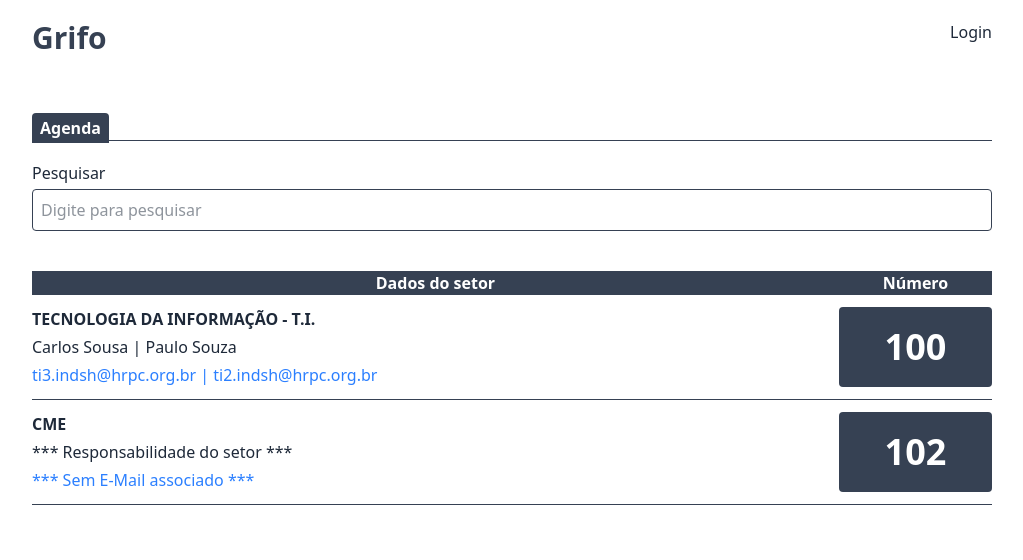
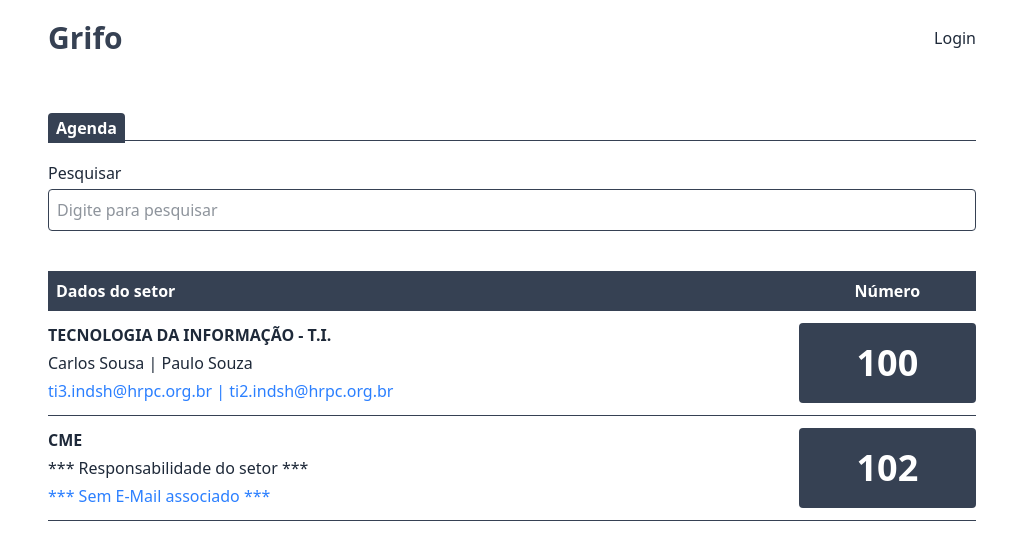
Before and after one commit to duble35/projeto_grifo, a React (Create React App) app in the folder gui/: page / in a window 1280 px wide. Shown: the top 560 px of the page, without its empty margins (128-1151 px from the left). Built offline with nearby package versions, Linux system fonts and the light colour scheme.

Commit message:
Atualização da interface gráfica da agenda

```diff
--- a/gui/src/pages/HomePage.jsx
+++ b/gui/src/pages/HomePage.jsx
@@ -1,46 +1,50 @@
 export default function HomePage() {
     return (
-        <div className="text-gray-800">
+        <div className="container mx-auto max-w-[960px] px-4 text-gray-800">
             <nav className="py-5">
-                <div className="container mx-auto lg:w-[960px] flex justify-between">
-                    <div>
-                        <h1 className="text-3xl font-bold text-gray-700">Grifo</h1>
-                    </div>
-                    <ul>
-                        <li><a href="/#">Login</a></li>
+                <div className="flex flex-col sm:flex-row sm:justify-between sm:items-center gap-4">
+                    <h1 className="text-3xl font-bold text-gray-700">Grifo</h1>
+                    <ul className="flex gap-4">
+                        <li><a href="/#" className="hover:text-gray-500">Login</a></li>
                     </ul>
                 </div>
             </nav>
-            <main className="container mx-auto lg:w-[960px] flex flex-col gap-10 my-10">
+
+            <main className="flex flex-col gap-10 my-10">
+                {/* Área de pesquisa */}
                 <div className="flex flex-col gap-5">
                     <div className="border-b border-gray-700">
                         <span className="bg-gray-700 px-2 py-1 font-bold rounded-t text-white">Agenda</span>
                     </div>
-                    <form action="">
+                    <form>
                         <div className="flex flex-col gap-1">
                             <span>Pesquisar</span>
-                            <input type="text" id="search" tabIndex={1} className="rounded border border-gray-700 outline-none p-2 w-full" placeholder="Digite para pesquisar" />
+                            <input
+                                type="text"
+                                id="search"
+                                tabIndex={1}
+                                className="rounded border border-gray-700 outline-none p-2 w-full"
+                                placeholder="Digite para pesquisar"
+                            />
                         </div>
                     </form>
                 </div>
-                <div className="">
-                    <table className="w-full">
+
+                {/* Tabela responsiva */}
+                <div className="overflow-x-auto">
+                    <table className="w-full min-w-[500px]">
                         <thead>
                             <tr className="bg-gray-700 text-white">
-                                <th>Dados do setor</th>
-                                <th>Número</th>
+                                <th className="p-2 text-left">Dados do setor</th>
+                                <th className="p-2">Número</th>
                             </tr>
                         </thead>
                         <tbody>
                             <tr className="border-b border-gray-700">
                                 <td className="flex flex-col gap-1 py-3">
                                     <p className="uppercase font-bold">tecnologia da informação - t.i.</p>
-                                    <p>
-                                        Carlos Sousa | Paulo Souza
-                                    </p>
-                                    <p className="text-blue-500">
-                                        ti3.indsh@hrpc.org.br | ti2.indsh@hrpc.org.br
-                                    </p>
+                                    <p>Carlos Sousa | Paulo Souza</p>
+                                    <p className="text-blue-500">ti3.indsh@hrpc.org.br | ti2.indsh@hrpc.org.br</p>
                                 </td>
                                 <td className="text-center">
                                     <h1 className="text-4xl rounded font-bold bg-gray-700 py-5 text-white">100</h1>
@@ -49,18 +53,13 @@ export default function HomePage() {
                             <tr className="border-b border-gray-700">
                                 <td className="flex flex-col gap-1 py-3">
                                     <p className="uppercase font-bold">cme</p>
-                                    <p>
-                                        *** Responsabilidade do setor ***
-                                    </p>
-                                    <p className="text-blue-500">
-                                        *** Sem E-Mail associado ***
-                                    </p>
+                                    <p>*** Responsabilidade do setor ***</p>
+                                    <p className="text-blue-500">*** Sem E-Mail associado ***</p>
                                 </td>
                                 <td className="text-center">
                                     <h1 className="text-4xl rounded font-bold bg-gray-700 py-5 text-white">102</h1>
                                 </td>
                             </tr>
-
                         </tbody>
                     </table>
                 </div>
```
